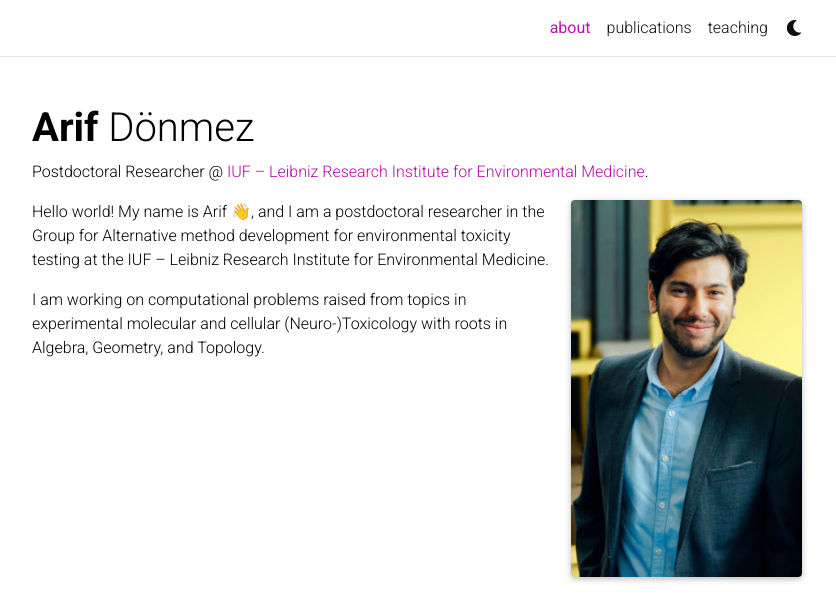
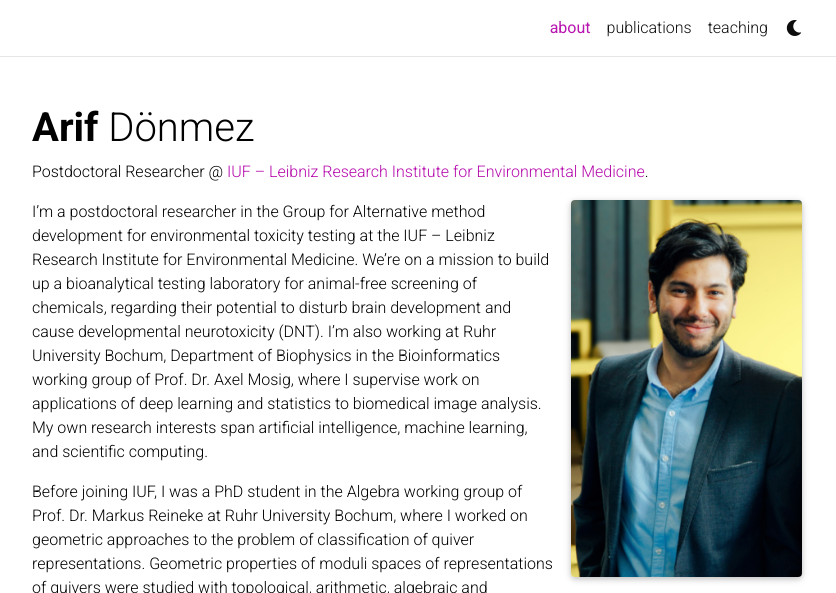
Before and after one commit to ArifDoenmez/ArifDoenmez.github.io, a Jekyll site: the page built from _pages/about.md, in a window 1280 px wide and 1216 px high, cut to the strip 0-593 px from the top of the window. Shown: the whole strip, without its empty margins (223-1059 px from the left). Built offline with Jekyll 4.4.1, drawn with Linux system fonts in a browser that asks for light colours; full-size pictures stand in for the smaller copies a plugin makes; comment, search, counter and statistics services are not loaded; a style sheet for code colours, icons or effects is not loaded; some of the changed text lies outside the part shown.

Commit message:
Update about.md

```diff
--- a/_pages/about.md
+++ b/_pages/about.md
@@ -15,8 +15,10 @@
 social: true  # includes social icons at the bottom of the page
 ---
 
-Hello world! My name is Arif 👋, and I am a postdoctoral researcher in the Group for Alternative method development for environmental toxicity testing at the IUF – Leibniz Research Institute for Environmental Medicine.
+I'm a postdoctoral researcher in the Group for Alternative method development for environmental toxicity testing at the IUF – Leibniz Research Institute for Environmental Medicine. We're on a mission to build up a bioanalytical testing laboratory for animal-free screening of chemicals, regarding their potential to disturb brain development and cause developmental neurotoxicity (DNT). I'm also working at Ruhr University Bochum, Department of Biophysics in the Bioinformatics working group of Prof. Dr. Axel Mosig, where I supervise work on applications of deep learning and statistics to biomedical image analysis. My own research interests span artificial intelligence, machine learning, and scientific computing.
 
-I am working on computational problems raised from topics in experimental molecular and cellular (Neuro-)Toxicology with roots in Algebra, Geometry, and Topology.
+Before joining IUF, I was a PhD student in the Algebra working group of Prof. Dr. Markus Reineke at Ruhr University Bochum, where I worked on geometric approaches to the problem of classification of quiver representations. Geometric properties of moduli spaces of representations of quivers were studied with topological, arithmetic, algebraic and homological methods.
+
+Current research interests include the development of interacting particle systems for computational problems raised from topics in experimental toxicology and connections between noncommutative geometry and unsupervised learning.
 
 {% twitter https://twitter.com/ArifDoenmez maxwidth=500 limit=1 %}
```
